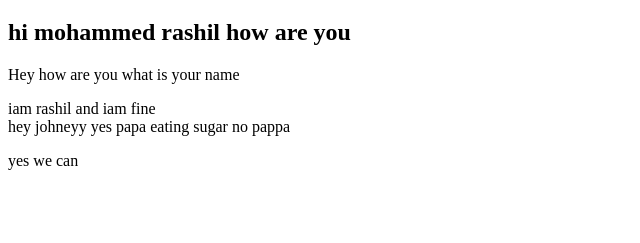
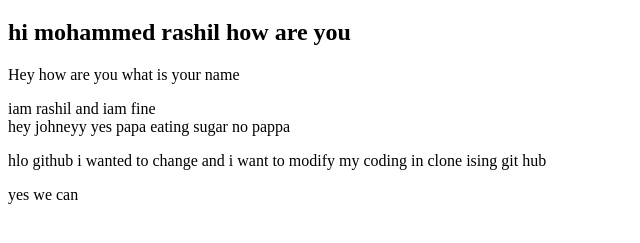
Before and after one commit to rashilk/mohammed-rashil-website, a plain HTML site: page index.html in a window 1280 px wide. Shown: the part 61-304 px from the top of the page, without its empty margins (0-640 px from the left). Drawn offline with Linux system fonts and the light colour scheme.

Commit message:
agian modified

```diff
--- a/index.html
+++ b/index.html
@@ -12,6 +12,7 @@
 
     <p>iam rashil and iam fine<br>
     hey johneyy yes papa eating sugar no pappa</p>
+    hlo github i wanted to change and i want to modify my coding in clone ising git hub
 
     <p>yes we can</p>
 </body>
```
